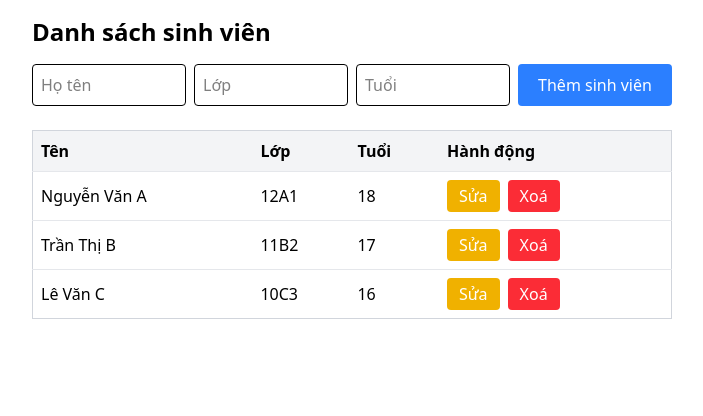
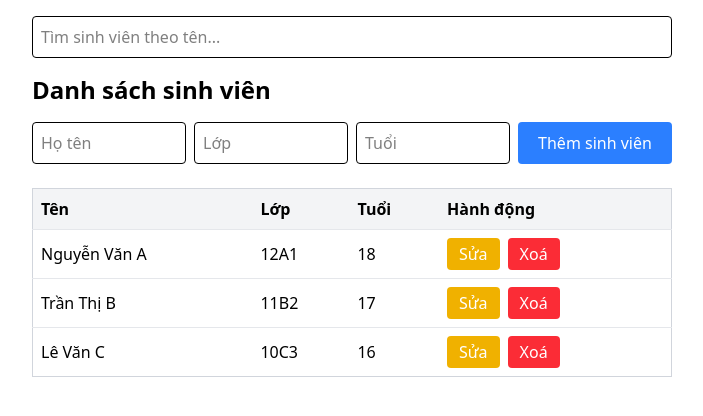
Before and after one commit to snowyy16/22661451_HuynhNguyenLamSon, a React (Vite) app: page / in a window 1280 px wide. Shown: the top 416 px of the page, without its empty margins (288-991 px from the left). Built offline with nearby package versions, Linux system fonts and the light colour scheme.

Commit message:
feat: tìm kiếm sinh viên theo tên

```diff
--- a/components/StudentsList.jsx
+++ b/components/StudentsList.jsx
@@ -9,10 +9,12 @@ const StudentList = () => {
 
   const [form, setForm] = useState({ name: "", class: "", age: "" });
   const [editingId, setEditingId] = useState(null);
+  const [searchTerm, setSearchTerm] = useState("");
 
   const handleChange = (e) => {
     setForm({ ...form, [e.target.name]: e.target.value });
   };
+
 
   const handleAdd = () => {
     if (form.name && form.class && form.age) {
@@ -43,10 +45,22 @@ const StudentList = () => {
     setEditingId(null);
     setForm({ name: "", class: "", age: "" });
   };
+  const filteredStudents = students.filter((student) =>
+  student.name.toLowerCase().includes(searchTerm.toLowerCase()));
 
   return (
     <div className="max-w-2xl mx-auto p-4">
-      <h1 className="text-2xl font-bold mb-4">Danh sách sinh viên</h1>
+        <div className="mb-4">
+  <input
+    type="text"
+    placeholder="Tìm sinh viên theo tên..."
+    value={searchTerm}
+    onChange={(e) => setSearchTerm(e.target.value)}
+    className="w-full border p-2 rounded"
+  />
+</div>
+
+      <h1 className="text-2xl font-bold mb-4 ">Danh sách sinh viên</h1>
       <div className="mb-6 grid grid-cols-4 gap-2">
         <input
           type="text"
@@ -135,7 +149,6 @@ const StudentList = () => {
           </td>
         </>
       ) : (
-        // 👉 KẾT THÚC PHẦN MỚI: Hiển thị bình thường nếu không sửa
         <>
           <td className="p-2">{student.name}</td>
           <td className="p-2">{student.class}</td>
```
Also changed, not shown: minhchung/cau5.PNG (added), minhchung/cau6.PNG (added).
